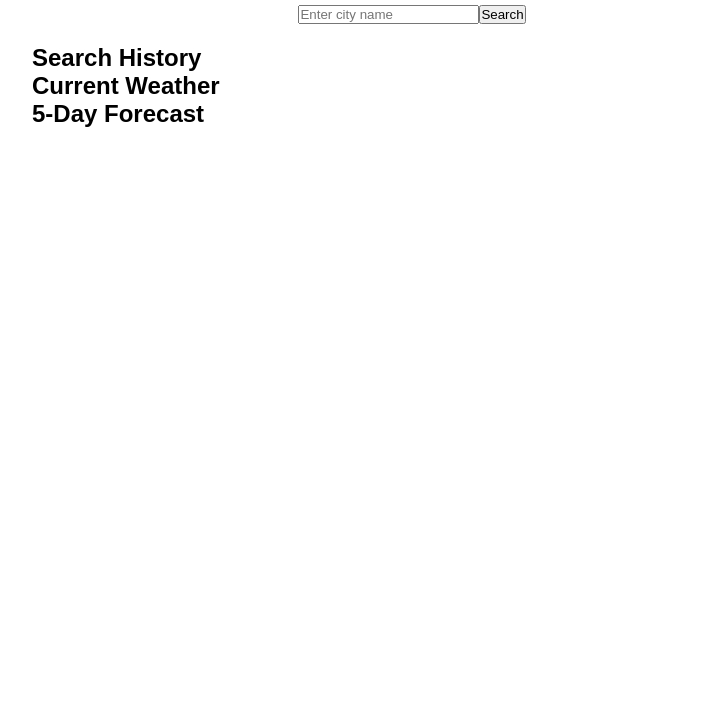
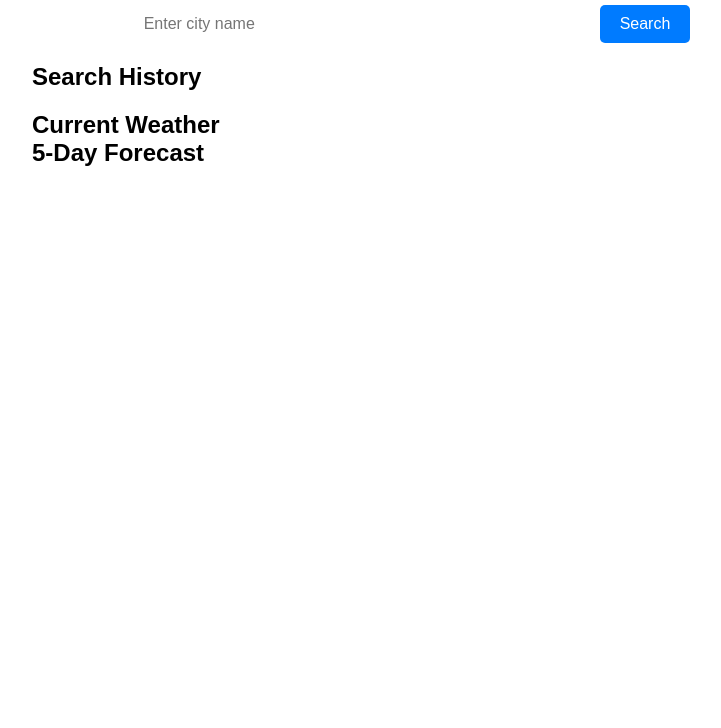
Before and after one commit to JosephReis646/server-side-api-weather-dashboard, a plain HTML site: page index.html in a window 1280 px wide. Shown: the part 72-800 px from the top of the page, without its empty margins (228-949 px from the left). Drawn offline with Linux system fonts and the light colour scheme.

Commit message:
updated CSS framework, search histry, search button, search input

```diff
--- a/assets/css/style.css
+++ b/assets/css/style.css
@@ -24,3 +24,49 @@
     justify-content: center;
     margin-bottom: 20px;
   }
+
+  #search-input {
+    padding: 10px;
+    font-size: 16px;
+    border: none;
+    border-radius: 5px;
+    margin-right: 10px;
+    width: 60%;
+  }
+
+  #search-button {
+    padding: 10px 20px;
+    background-color: #007bff;
+    color: #fff;
+    font-size: 16px;
+    border: none;
+    border-radius: 5px;
+    cursor: pointer;
+  }
+
+  #search-button:hover {
+    background-color: #0062cc;
+  }
+
+  #search-history {
+    margin-bottom: 20px;
+  }
+
+  #search-history h2 {
+    font-size: 24px;
+    margin-bottom: 10px;
+  }
+
+  #search-history ul {
+    list-style: none;
+    padding: 0;
+  }
+
+  #search-history li {
+    margin-bottom: 5px;
+    cursor: pointer;
+  }
+
+  #search-history li:hover {
+    text-decoration: underline;
+  }
```
